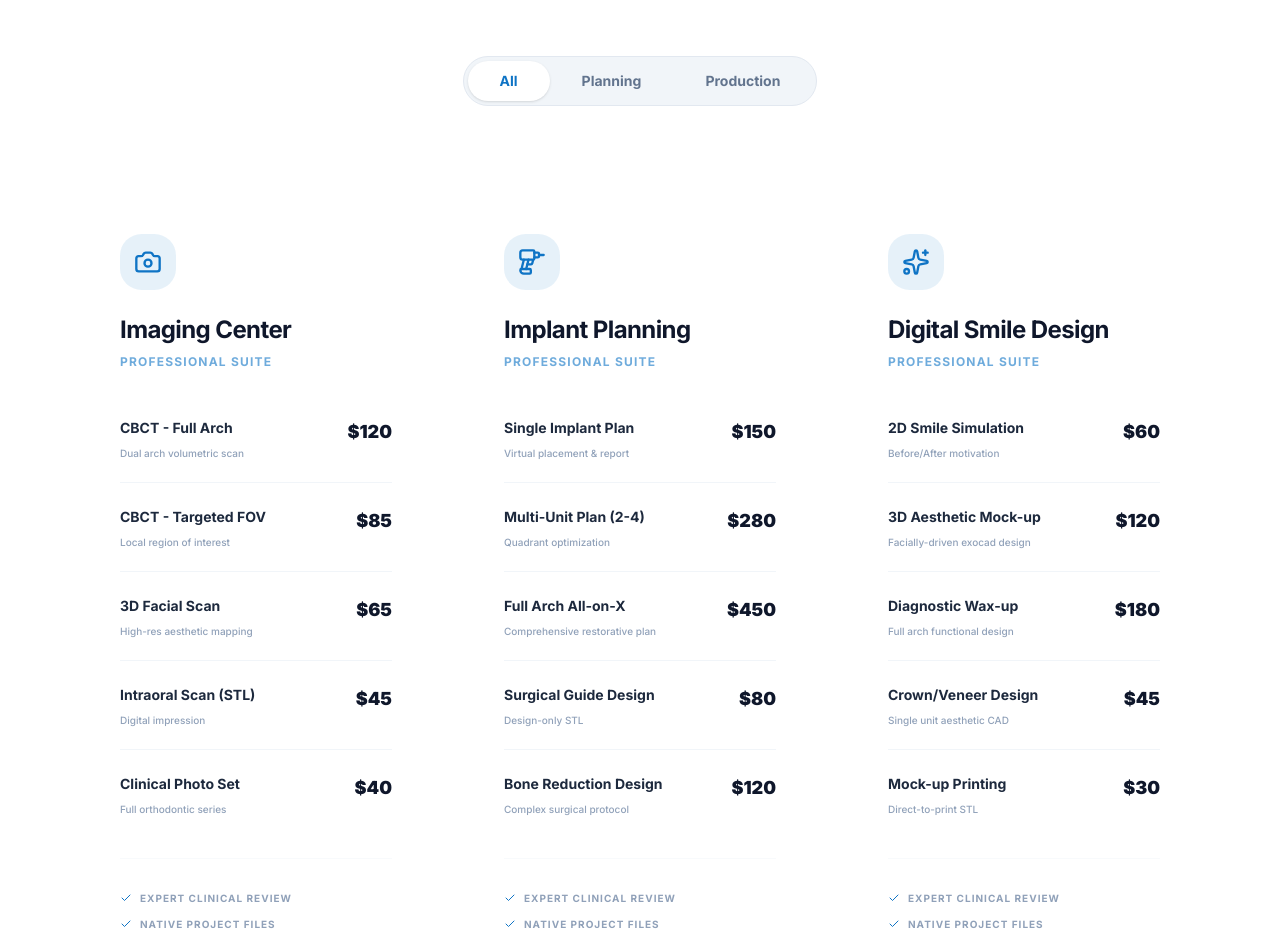
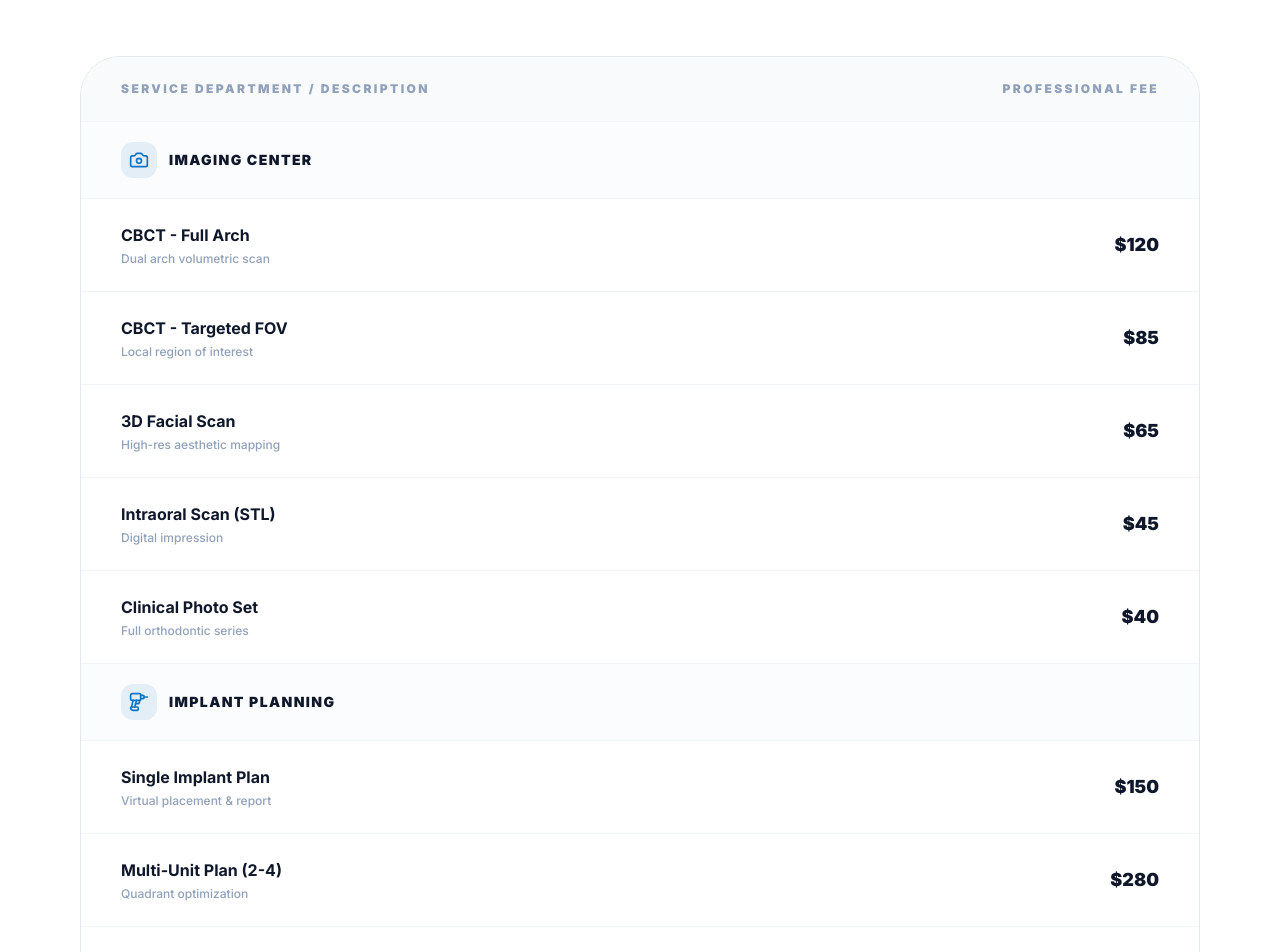
Before and after one commit to sarath-panha/planning-center, a Next.js app: page /pricing in a window 1280 px wide. Shown: the part 600-1552 px from the top of the page. Built offline with nearby package versions, Linux system fonts and the light colour scheme.

Commit message:
feat: add PricingList component with service categories and detailed pricing table

```diff
--- a/components/sections/pricing/pricing-list.tsx
+++ b/components/sections/pricing/pricing-list.tsx
@@ -2,15 +2,22 @@
 
 import React, { useState } from 'react';
 import MaxWidthWrapper from '@/components/max-width-wrapper';
-import { Card, CardContent } from '@/components/ui/card';
 import { cn } from '@/lib/utils';
-import { Camera, Drill, Sparkles, Zap, Cpu, Check } from 'lucide-react';
+import {
+  Camera,
+  Drill,
+  Sparkles,
+  Zap,
+  Cpu,
+  Search,
+  Table as TableIcon,
+  LayoutGrid
+} from 'lucide-react';
 
 const pricingData = [
   {
     category: "Imaging Center",
-    icon: <Camera />,
-    type: "planning",
+    icon: <Camera className="h-5 w-5" />,
     items: [
       { name: "CBCT - Full Arch", price: "$120", desc: "Dual arch volumetric scan" },
       { name: "CBCT - Targeted FOV", price: "$85", desc: "Local region of interest" },
@@ -21,8 +28,7 @@ const pricingData = [
   },
   {
     category: "Implant Planning",
-    icon: <Drill />,
-    type: "planning",
+    icon: <Drill className="h-5 w-5" />,
     items: [
       { name: "Single Implant Plan", price: "$150", desc: "Virtual placement & report" },
       { name: "Multi-Unit Plan (2-4)", price: "$280", desc: "Quadrant optimization" },
@@ -33,8 +39,7 @@ const pricingData = [
   },
   {
     category: "Digital Smile Design",
-    icon: <Sparkles />,
-    type: "planning",
+    icon: <Sparkles className="h-5 w-5" />,
     items: [
       { name: "2D Smile Simulation", price: "$60", desc: "Before/After motivation" },
       { name: "3D Aesthetic Mock-up", price: "$120", desc: "Facially-driven exocad design" },
@@ -45,8 +50,7 @@ const pricingData = [
   },
   {
     category: "Orthodontic Setup",
-    icon: <Zap />,
-    type: "planning",
+    icon: <Zap className="h-5 w-5" />,
     items: [
       { name: "Full Aligner Design", price: "$350", desc: "All stages included" },
       { name: "Orthodontic Analysis", price: "$80", desc: "Cephalometric & Model study" },
@@ -57,8 +61,7 @@ const pricingData = [
   },
   {
     category: "CAM Production",
-    icon: <Cpu />,
-    type: "production",
+    icon: <Cpu className="h-5 w-5" />,
     items: [
       { name: "Zirconia Crown", price: "from $40", desc: "Monolithic Multi-layer" },
       { name: "PMMA Provisional", price: "from $25", desc: "High-strength milled" },
@@ -70,76 +73,60 @@ const pricingData = [
 ];
 
 const PricingList = () => {
-  const [activeTab, setActiveTab] = useState<'all' | 'planning' | 'production'>('all');
-
-  const filteredData = activeTab === 'all'
-    ? pricingData
-    : pricingData.filter(d => d.type === activeTab);
-
   return (
     <section className="py-24 bg-white relative">
       <MaxWidthWrapper>
-        {/* Type Toggle */}
-        <div className="flex justify-center mb-16">
-          <div className="inline-flex bg-slate-100 p-1 rounded-full border border-slate-200">
-            {['all', 'planning', 'production'].map((tab) => (
-              <button
-                key={tab}
-                onClick={() => setActiveTab(tab as any)}
-                className={cn(
-                  "px-8 py-2.5 rounded-full text-sm font-bold capitalize transition-all duration-300",
-                  activeTab === tab
-                    ? "bg-white text-primary shadow-sm"
-                    : "text-slate-500 hover:text-slate-900"
-                )}
-              >
-                {tab}
-              </button>
-            ))}
-          </div>
+        <div className="overflow-hidden rounded-[2.5rem] border border-slate-200 shadow-premium bg-white">
+          <table className="w-full text-left border-collapse">
+            <thead>
+              <tr className="bg-slate-50 border-b border-slate-200">
+                <th className="px-10 py-6 text-xs font-black uppercase tracking-[0.2em] text-slate-400">Service Department / Description</th>
+                <th className="px-10 py-6 text-xs font-black uppercase tracking-[0.2em] text-slate-400 text-right">Professional Fee</th>
+              </tr>
+            </thead>
+            <tbody>
+              {pricingData.map((category, idx) => (
+                <React.Fragment key={idx}>
+                  {/* Category Header Row */}
+                  <tr className="bg-slate-50/50">
+                    <td colSpan={2} className="px-10 py-5 border-y border-slate-100">
+                      <div className="flex items-center gap-3">
+                        <div className="p-2 rounded-lg bg-primary/10 text-primary">
+                          {category.icon}
+                        </div>
+                        <h3 className="text-sm font-black uppercase tracking-widest text-slate-900">{category.category}</h3>
+                      </div>
+                    </td>
+                  </tr>
+
+                  {/* Item Rows */}
+                  {category.items.map((item, i) => (
+                    <tr key={i} className="group hover:bg-slate-50/80 transition-colors border-b border-slate-100 last:border-0">
+                      <td className="px-10 py-6">
+                        <div className="flex flex-col gap-1">
+                          <span className="text-base font-bold text-slate-900 group-hover:text-primary transition-colors">{item.name}</span>
+                          <span className="text-xs text-slate-400 font-medium">{item.desc}</span>
+                        </div>
+                      </td>
+                      <td className="px-10 py-6 text-right">
+                        <span className="text-lg font-black text-slate-900">{item.price}</span>
+                      </td>
+                    </tr>
+                  ))}
+                </React.Fragment>
+              ))}
+            </tbody>
+          </table>
         </div>
 
-        <div className="grid grid-cols-1 md:grid-cols-2 lg:grid-cols-3 gap-8">
-          {filteredData.map((section, i) => (
-            <Card key={i} className="rounded-[2.5rem] border-none shadow-premium bg-white overflow-hidden flex flex-col group hover:shadow-2xl transition-all duration-500 hover:-translate-y-1">
-              <div className="p-10 pb-6">
-                <div className="w-14 h-14 rounded-2xl bg-primary/10 text-primary flex items-center justify-center mb-6 group-hover:bg-primary group-hover:text-white transition-all duration-500">
-                  {React.cloneElement(section.icon as React.ReactElement<{ className?: string }>, { className: "h-7 w-7" })}
-                </div>
-                <h3 className="text-2xl font-bold tracking-tight text-slate-900 mb-2">{section.category}</h3>
-                <p className="text-xs font-bold text-primary uppercase tracking-widest opacity-60">Professional Suite</p>
-              </div>
-
-              <CardContent className="px-10 pb-10 flex-grow">
-                <div className="space-y-6">
-                  {section.items.map((item, j) => (
-                    <div key={j} className="flex justify-between items-start group/item border-b border-slate-100 pb-5 last:border-0 last:pb-0">
-                      <div className="space-y-1">
-                        <span className="text-slate-800 font-bold block transition-colors group-hover/item:text-primary">
-                          {item.name}
-                        </span>
-                        <span className="text-[10px] text-slate-400 font-medium">{item.desc}</span>
-                      </div>
-                      <div className="text-right">
-                        <span className="font-black text-slate-900 text-lg">{item.price}</span>
-                      </div>
-                    </div>
-                  ))}
-                </div>
-
-                <div className="mt-10 pt-8 border-t border-slate-50 space-y-3">
-                  <div className="flex items-center gap-2 text-[10px] font-bold text-slate-400 uppercase tracking-widest">
-                    <Check className="h-3 w-3 text-primary" />
-                    Expert Clinical Review
-                  </div>
-                  <div className="flex items-center gap-2 text-[10px] font-bold text-slate-400 uppercase tracking-widest">
-                    <Check className="h-3 w-3 text-primary" />
-                    Native Project Files
-                  </div>
-                </div>
-              </CardContent>
-            </Card>
-          ))}
+        <div className="mt-12 flex flex-col md:flex-row items-center justify-between gap-8 p-10 rounded-[2.5rem] bg-slate-950 text-white shadow-2xl">
+          <div className="space-y-2">
+            <h4 className="text-xl font-bold">Large Case Networking?</h4>
+            <p className="text-slate-400 text-sm">Access volume-based tier discounts for processing more than 20 cases per month.</p>
+          </div>
+          <button className="px-8 py-3 rounded-full bg-primary hover:bg-primary/90 text-white font-bold transition-all shadow-lg shadow-primary/20">
+            Inquire Bulk Rates
+          </button>
         </div>
       </MaxWidthWrapper>
     </section>
```
